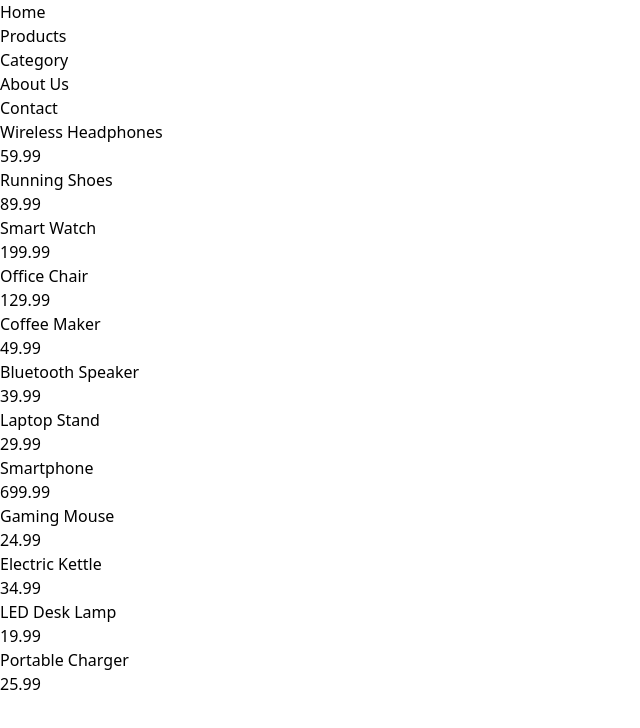
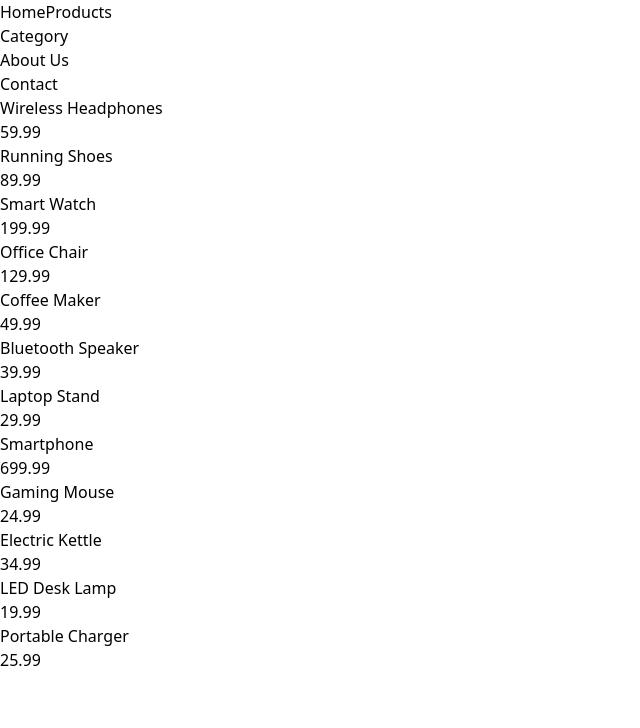
Before and after one commit to mRud3r/e-commerce, a React (Vite) app: page /collection in a window 1280 px wide. Shown: the top 728 px of the page, without its empty margins (0-640 px from the left). Built offline with nearby package versions, Linux system fonts and the light colour scheme.

Commit message:
installed React Router and added first paths

```diff
--- a/package.json
+++ b/package.json
@@ -11,7 +11,8 @@
   },
   "dependencies": {
     "react": "^18.3.1",
-    "react-dom": "^18.3.1"
+    "react-dom": "^18.3.1",
+    "react-router-dom": "^6.26.2"
   },
   "devDependencies": {
     "@eslint/js": "^9.9.0",
--- a/src/App.jsx
+++ b/src/App.jsx
@@ -1,23 +1,16 @@
-import { useState } from 'react'
-import Product from './components/Product.jsx'
-import productsData from './dummyProducts.json'
-import Navigation from './components/Navigation.jsx'
+import { createBrowserRouter, RouterProvider } from 'react-router-dom';
+import HomePage from './pages/HomePage.jsx';
+import Collection from './pages/Collection.jsx';
+
+const router = createBrowserRouter([
+  {path: '/', element: <HomePage /> },
+  {path: '/collection', element: <Collection /> }
+])
 
 
 function App() {
 
-  return (
-    <>
-    <Navigation />
-    <main className='px-4 py-6 max-w-screen-lg min-h-screen mx-auto m-12 bg-stone-100 text-stone-900'>
-      <div className='grid grid-cols-1 sm:grid-cols-2 lg:grid-cols-3 gap-4'>
-      {productsData.products.map((product) => (
-      <Product name={product.name} price={product.price} />
-    ))}
-      </div>
-    </main>
-    </>
-  )
+  return <RouterProvider router={router} />;
 }
 
 export default App
--- a/src/components/Navigation.jsx
+++ b/src/components/Navigation.jsx
@@ -1,9 +1,11 @@
+import { Link } from "react-router-dom";
+
 export default function Navigation() {
     return (
-        <nav className="w-full fixed top-0 bg-stone-200">
+        <nav className="w-full fixed top-0 text-stone-900">
             <ul className="flex gap-4 p-3 justify-center">
-                <li>Home</li>
-                <li>Products</li>
+                <Link to='/' >Home</Link>
+                <Link to='/collection' >Products</Link>
                 <li>Category</li>
                 <li>About Us</li>
                 <li>Contact</li>
--- /dev/null
+++ b/src/pages/Collection.jsx
@@ -0,0 +1,18 @@
+import Product from '../components/Product.jsx'
+import productsData from '../dummyProducts.json'
+import Navigation from '../components/Navigation.jsx'
+
+export default function Collection() {
+    return (
+        <>
+      <Navigation />
+      <main className='px-4 py-6 max-w-screen-lg min-h-screen mx-auto m-12 text-stone-900'>
+        <div className='grid grid-cols-1 sm:grid-cols-2 lg:grid-cols-3 gap-4'>
+        {productsData.products.map((product) => (
+        <Product name={product.name} price={product.price} />
+      ))}
+        </div>
+      </main>
+      </>
+    );
+}
--- /dev/null
+++ b/src/pages/HomePage.jsx
@@ -0,0 +1,13 @@
+import Navigation from '../components/Navigation.jsx'
+
+export default function HomePage() {
+
+    return (
+      <>
+      <Navigation />
+      <main className='px-4 py-6 max-w-screen-lg min-h-screen mx-auto m-12 text-stone-900'>
+
+      </main>
+      </>
+    )
+  }
```
Also changed, not shown: src/pages/AboutPage.jsx (added), src/pages/ContactPage.jsx (added), 1 other file (tests, documents, lock files or other folders).
